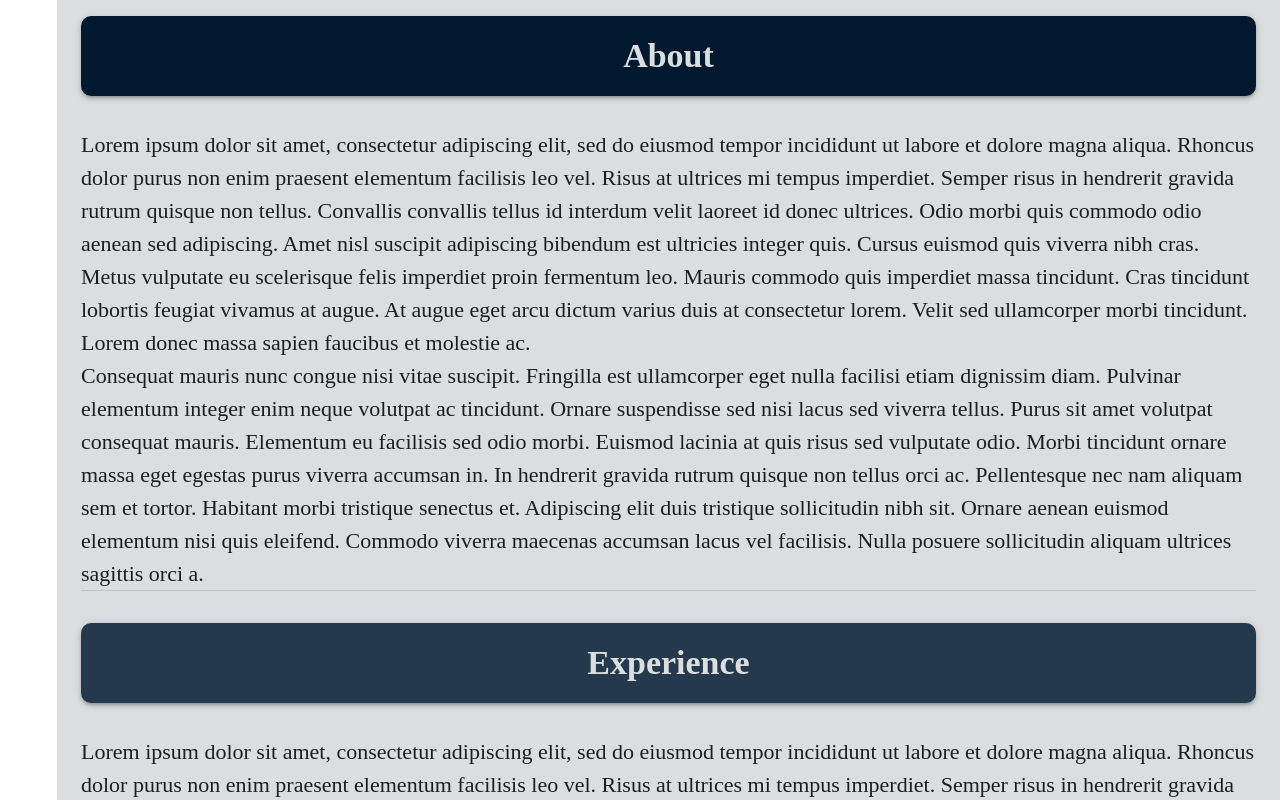
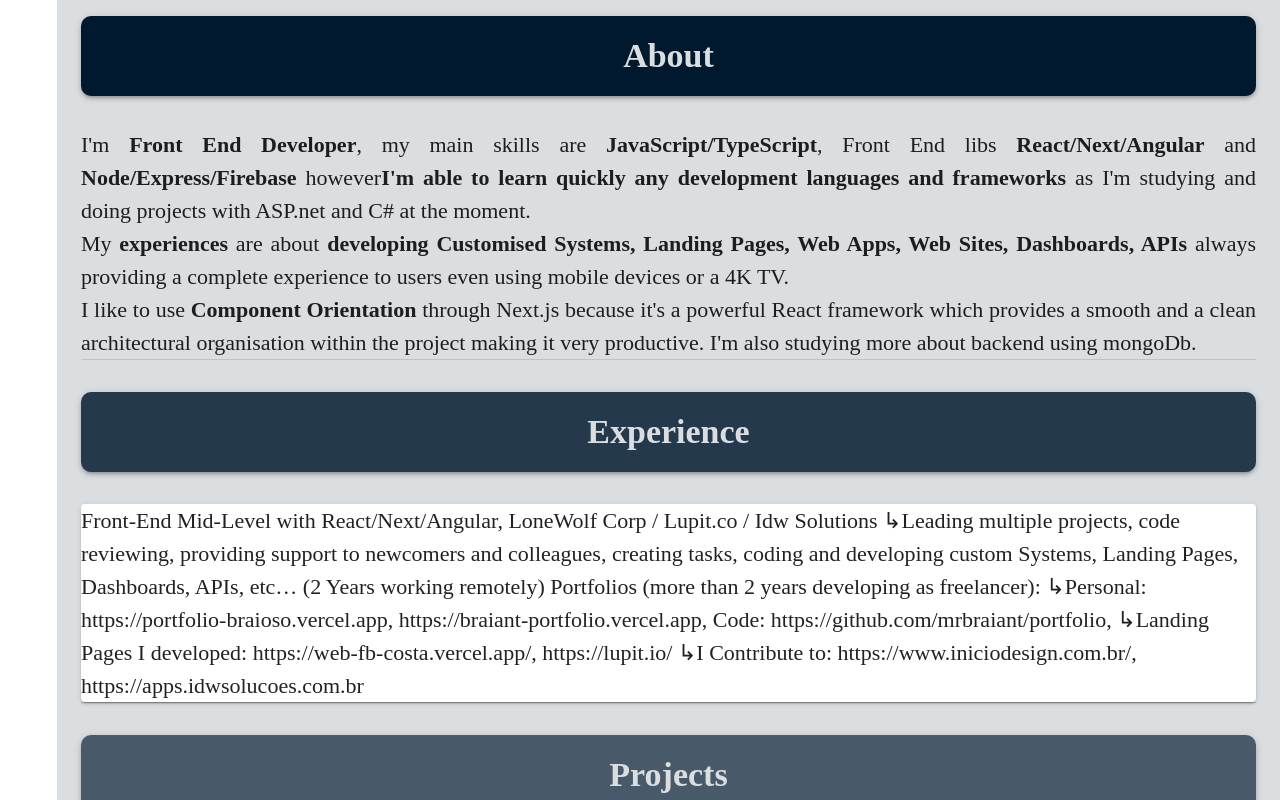
Before and after one commit to mrbraiant/new-portfolio, a Next.js app: page / in a window 1280 px wide. Shown: the part 800-1600 px from the top of the page. Built offline with nearby package versions, Linux system fonts and the light colour scheme; a web font is replaced by a local one.

Commit message:
build: creating new sections components

```diff
--- a/src/app/components/templates/home/index.tsx
+++ b/src/app/components/templates/home/index.tsx
@@ -1,34 +1,16 @@
-import { BlogCard } from '@components/blog/blogCard';
 import { Section } from '@components/homeSection';
 import { Layout } from '@components/layout';
-import { Text } from '@components/text';
-import { Posts } from '@utils/posts';
-import {
-  Email,
-  GitHub,
-  LinkedIn,
-  WhatsApp,
-} from '@mui/icons-material';
-import Link from 'next/link';
-import { PalletColor } from '@utils/palletColor';
-import { ContactBox, ContactContent } from './styles';
-import { useMediaQuery, useTheme } from '@mui/material';
+import { ContactSection } from './sections/contactSection';
+import { BlogSection } from './sections/blogSection';
+import { AboutSection } from './sections/aboutSection';
+import { ExperienceSection } from './sections/experienceSection';
 
 export const HomeTemplate = () => {
-  const theme = useTheme();
-
-  const isMobileVersion = useMediaQuery(
-    theme.breakpoints.down('md'),
-  );
-
   return (
     <Layout>
-      <Section sectionName="About" />
+      <AboutSection />
 
-      <Section
-        sectionName="Experience"
-        titleBackgroundColor="#24394C"
-      />
+      <ExperienceSection />
 
       <Section
         sectionName="Projects"
@@ -45,113 +27,9 @@
         titleBackgroundColor="#919CA5"
       />
 
-      <Section
-        sectionName="Contact"
-        titleBackgroundColor="#6D7B88"
-      >
-        <div
-          style={{
-            display: 'flex',
-            justifyContent: 'center',
-          }}
-        >
-          <ContactContent elevation={2}>
-            <ContactBox>
-              <Email
-                sx={{
-                  backgroundColor: PalletColor.gmail.main,
-                  color: PalletColor.gmail.white,
-                  borderRadius: '5px',
-                }}
-              />
+      <ContactSection />
 
-              <Text>
-                <Link href="mailto:mrbraiant@gmail.com">
-                  mrbraiant@gmail.com
-                </Link>
-              </Text>
-            </ContactBox>
-
-            <ContactBox>
-              <LinkedIn
-                sx={{ color: PalletColor.linkedIn.main }}
-              />
-
-              <Link
-                href={
-                  'https://www.linkedin.com/in/braiant-malta-924529210/'
-                }
-                target="_blank"
-              >
-                @braiant-malta
-              </Link>
-            </ContactBox>
-
-            <ContactBox>
-              <GitHub
-                sx={{
-                  // backgroundColor: '#333',
-                  color: '#333',
-                  borderRadius: '25px',
-                }}
-              />
-
-              <Link
-                href={'https://github.com/mrbraiant'}
-                target="_blank"
-              >
-                @mrbraiant
-              </Link>
-            </ContactBox>
-
-            <ContactBox>
-              <WhatsApp
-                sx={{
-                  backgroundColor:
-                    PalletColor.whatsaApp.main,
-                  color: PalletColor.whatsaApp.white,
-                  borderRadius: '25px',
-                }}
-              />
-
-              <Link
-                href={
-                  "https://wa.me/3530877753787?text=I'm%20interested%20in%20speak%20with%20you%20about%20a%20job%20offer"
-                }
-                target="_blank"
-              >
-                Text me
-              </Link>
-            </ContactBox>
-          </ContactContent>
-        </div>
-      </Section>
-
-      <Section
-        sectionName="Blog"
-        titleBackgroundColor="#485A6A"
-      >
-        <div
-          style={{
-            display: 'flex',
-            flexWrap: 'wrap',
-            gap: '1rem',
-            justifyContent: isMobileVersion
-              ? 'center'
-              : undefined,
-          }}
-        >
-          {Posts.map((post) => (
-            <BlogCard
-              key={post.id}
-              id={post.id}
-              image={post.image}
-              title={post.title}
-              intro={post.intro}
-            />
-          ))}
-        </div>
-      </Section>
+      <BlogSection />
     </Layout>
   );
 };
--- /dev/null
+++ b/src/app/components/templates/home/sections/aboutSection/index.tsx
@@ -0,0 +1,37 @@
+import { Section } from '@components/homeSection';
+import { Text } from '@components/text';
+
+export const AboutSection = () => {
+  return (
+    <Section sectionName="About">
+      <Text textAlign="justify">
+        I&apos;m <strong>Front End Developer</strong>, my
+        main skills are{' '}
+        <strong>JavaScript/TypeScript</strong>, Front End
+        libs <strong>React/Next/Angular</strong> and{' '}
+        <strong>Node/Express/Firebase</strong> however
+        <strong>
+          I&apos;m able to learn quickly any development
+          languages and frameworks
+        </strong>{' '}
+        as I&apos;m studying and doing projects with ASP.net
+        and C# at the moment.
+        <br />
+        My <strong>experiences</strong> are about{' '}
+        <strong>
+          developing Customised Systems, Landing Pages, Web
+          Apps, Web Sites, Dashboards, APIs
+        </strong>{' '}
+        always providing a complete experience to users even
+        using mobile devices or a 4K TV.
+        <br />I like to use{' '}
+        <strong>Component Orientation</strong> through
+        Next.js because it&apos;s a powerful React framework
+        which provides a smooth and a clean architectural
+        organisation within the project making it very
+        productive. I&apos;m also studying more about
+        backend using mongoDb.
+      </Text>
+    </Section>
+  );
+};
--- /dev/null
+++ b/src/app/components/templates/home/sections/blogSection/index.tsx
@@ -0,0 +1,39 @@
+import { BlogCard } from '@components/blog/blogCard';
+import { Section } from '@components/homeSection';
+import { useMediaQuery, useTheme } from '@mui/material';
+import { Posts } from '@utils/posts';
+
+export const BlogSection = () => {
+  const theme = useTheme();
+
+  const isMobileVersion = useMediaQuery(
+    theme.breakpoints.down('md'),
+  );
+  return (
+    <Section
+      sectionName="Blog"
+      titleBackgroundColor="#485A6A"
+    >
+      <div
+        style={{
+          display: 'flex',
+          flexWrap: 'wrap',
+          gap: '1rem',
+          justifyContent: isMobileVersion
+            ? 'center'
+            : undefined,
+        }}
+      >
+        {Posts.map((post) => (
+          <BlogCard
+            key={post.id}
+            id={post.id}
+            image={post.image}
+            title={post.title}
+            intro={post.intro}
+          />
+        ))}
+      </div>
+    </Section>
+  );
+};
--- /dev/null
+++ b/src/app/components/templates/home/sections/contactSection/index.tsx
@@ -0,0 +1,96 @@
+import { Section } from '@components/homeSection';
+import { ContactBox, ContactContent } from './styles';
+import {
+  Email,
+  GitHub,
+  LinkedIn,
+  WhatsApp,
+} from '@mui/icons-material';
+import { PalletColor } from '@utils/palletColor';
+import { Text } from '@components/text';
+import Link from 'next/link';
+
+export const ContactSection = () => {
+  return (
+    <Section
+      sectionName="Contact"
+      titleBackgroundColor="#6D7B88"
+    >
+      <div
+        style={{
+          display: 'flex',
+          justifyContent: 'center',
+        }}
+      >
+        <ContactContent elevation={2}>
+          <ContactBox>
+            <Email
+              sx={{
+                backgroundColor: PalletColor.gmail.main,
+                color: PalletColor.gmail.white,
+                borderRadius: '5px',
+              }}
+            />
+
+            <Text>
+              <Link href="mailto:mrbraiant@gmail.com">
+                mrbraiant@gmail.com
+              </Link>
+            </Text>
+          </ContactBox>
+
+          <ContactBox>
+            <LinkedIn
+              sx={{ color: PalletColor.linkedIn.main }}
+            />
+
+            <Link
+              href={
+                'https://www.linkedin.com/in/braiant-malta-924529210/'
+              }
+              target="_blank"
+            >
+              @braiant-malta
+            </Link>
+          </ContactBox>
+
+          <ContactBox>
+            <GitHub
+              sx={{
+                // backgroundColor: '#333',
+                color: '#333',
+                borderRadius: '25px',
+              }}
+            />
+
+            <Link
+              href={'https://github.com/mrbraiant'}
+              target="_blank"
+            >
+              @mrbraiant
+            </Link>
+          </ContactBox>
+
+          <ContactBox>
+            <WhatsApp
+              sx={{
+                backgroundColor: PalletColor.whatsaApp.main,
+                color: PalletColor.whatsaApp.white,
+                borderRadius: '25px',
+              }}
+            />
+
+            <Link
+              href={
+                "https://wa.me/3530877753787?text=I'm%20interested%20in%20speak%20with%20you%20about%20a%20job%20offer"
+              }
+              target="_blank"
+            >
+              Text me
+            </Link>
+          </ContactBox>
+        </ContactContent>
+      </div>
+    </Section>
+  );
+};
--- /dev/null
+++ b/src/app/components/templates/home/sections/experienceSection/index.tsx
@@ -0,0 +1,33 @@
+import { Section } from '@components/homeSection';
+import { Text } from '@components/text';
+import { Paper } from '@mui/material';
+
+export const ExperienceSection = () => {
+  return (
+    <Section
+      sectionName="Experience"
+      titleBackgroundColor="#24394C"
+    >
+      <Paper elevation={2}>
+        <Text>
+          Front-End Mid-Level with React/Next/Angular,
+          LoneWolf Corp / Lupit.co / Idw Solutions ↳Leading
+          multiple projects, code reviewing, providing
+          support to newcomers and colleagues, creating
+          tasks, coding and developing custom Systems,
+          Landing Pages, Dashboards, APIs, etc… (2 Years
+          working remotely) Portfolios (more than 2 years
+          developing as freelancer): ↳Personal:
+          https://portfolio-braioso.vercel.app,
+          https://braiant-portfolio.vercel.app, Code:
+          https://github.com/mrbraiant/portfolio, ↳Landing
+          Pages I developed:
+          https://web-fb-costa.vercel.app/,
+          https://lupit.io/ ↳I Contribute to:
+          https://www.iniciodesign.com.br/,
+          https://apps.idwsolucoes.com.br
+        </Text>
+      </Paper>
+    </Section>
+  );
+};
```
Also changed, not shown: src/app/components/templates/home/sections/contactSection/styles.ts (renamed from src/app/components/templates/home/styles.ts).
